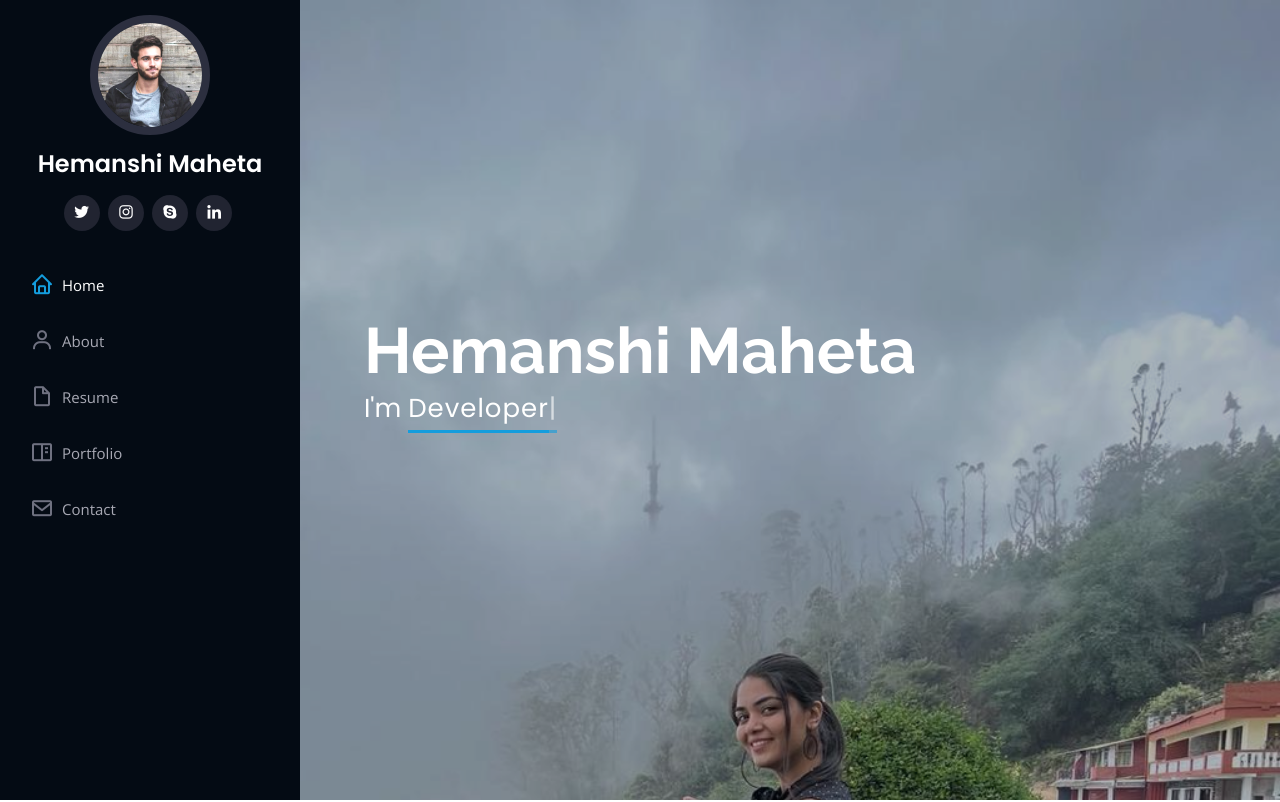
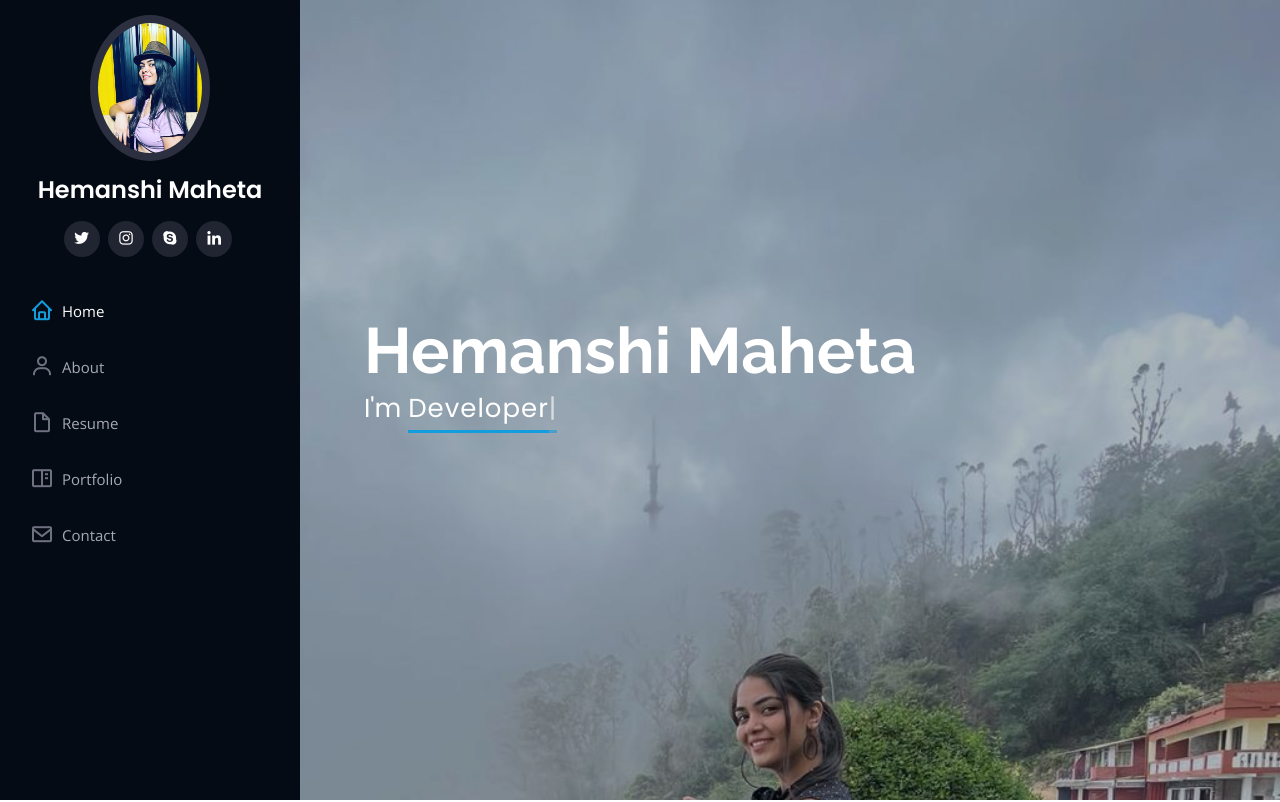
Before and after one commit to Kunal-Joshi/Kunal-Joshi.github.io, a plain HTML site: page index.html in a window 1280 px wide. Shown: the top 802 px of the page. Drawn offline with nearby package versions, Linux system fonts and the light colour scheme.

Commit message:
Update index.html

```diff
--- a/index.html
+++ b/index.html
@@ -39,7 +39,7 @@
     <div class="d-flex flex-column">
 
       <div class="profile">
-        <img src="assets/img/profile-img.jpg" alt="" class="img-fluid rounded-circle">
+        <img src="assets/img/Hemanshi_pic.jpeg" alt="" class="img-fluid rounded-circle">
         <h1 class="text-light"><a href="index.html">Hemanshi Maheta</a></h1>
         <div class="social-links mt-3 text-center">
           <a href="#" class="twitter"><i class="bx bxl-twitter"></i></a>
```
